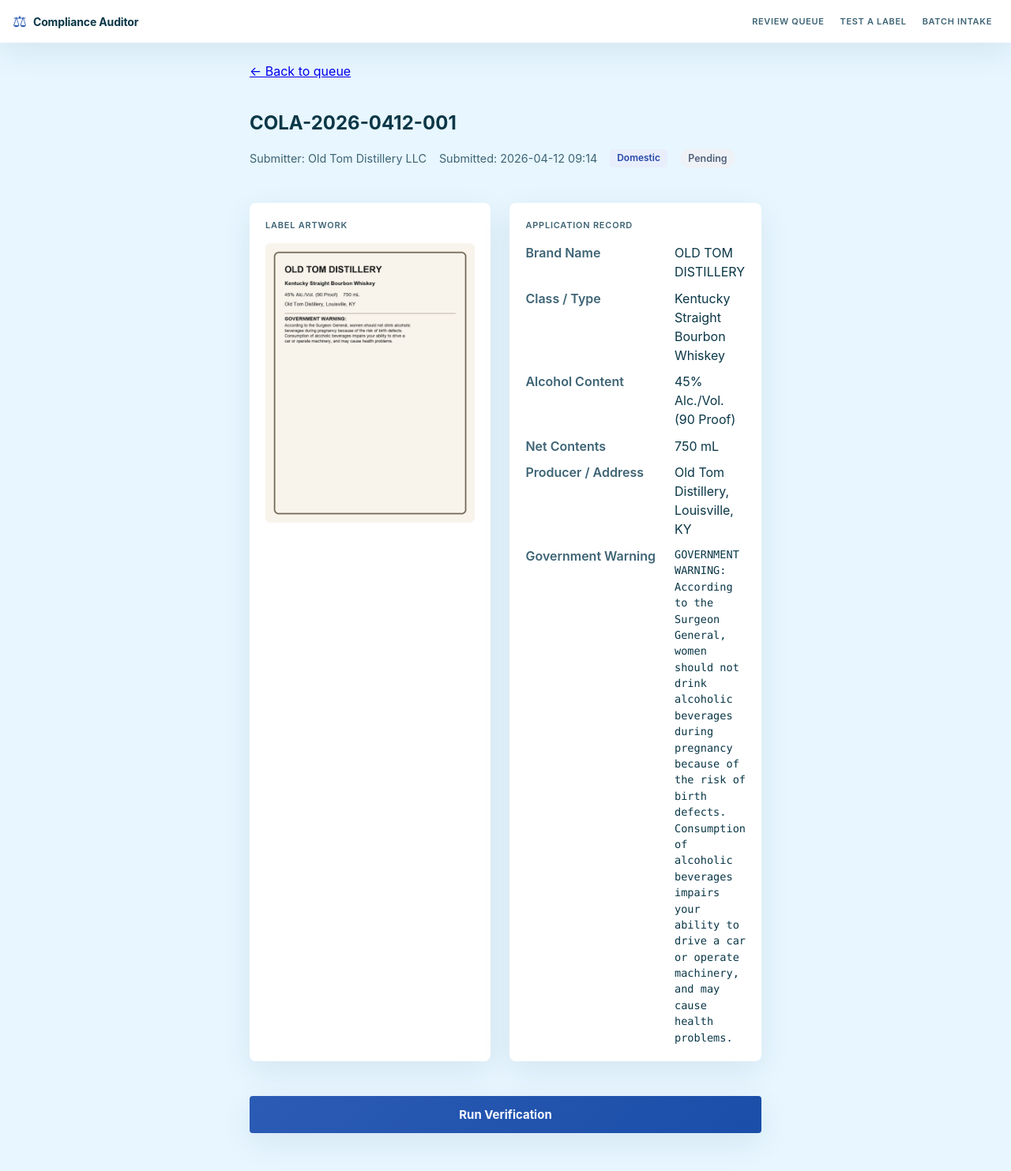
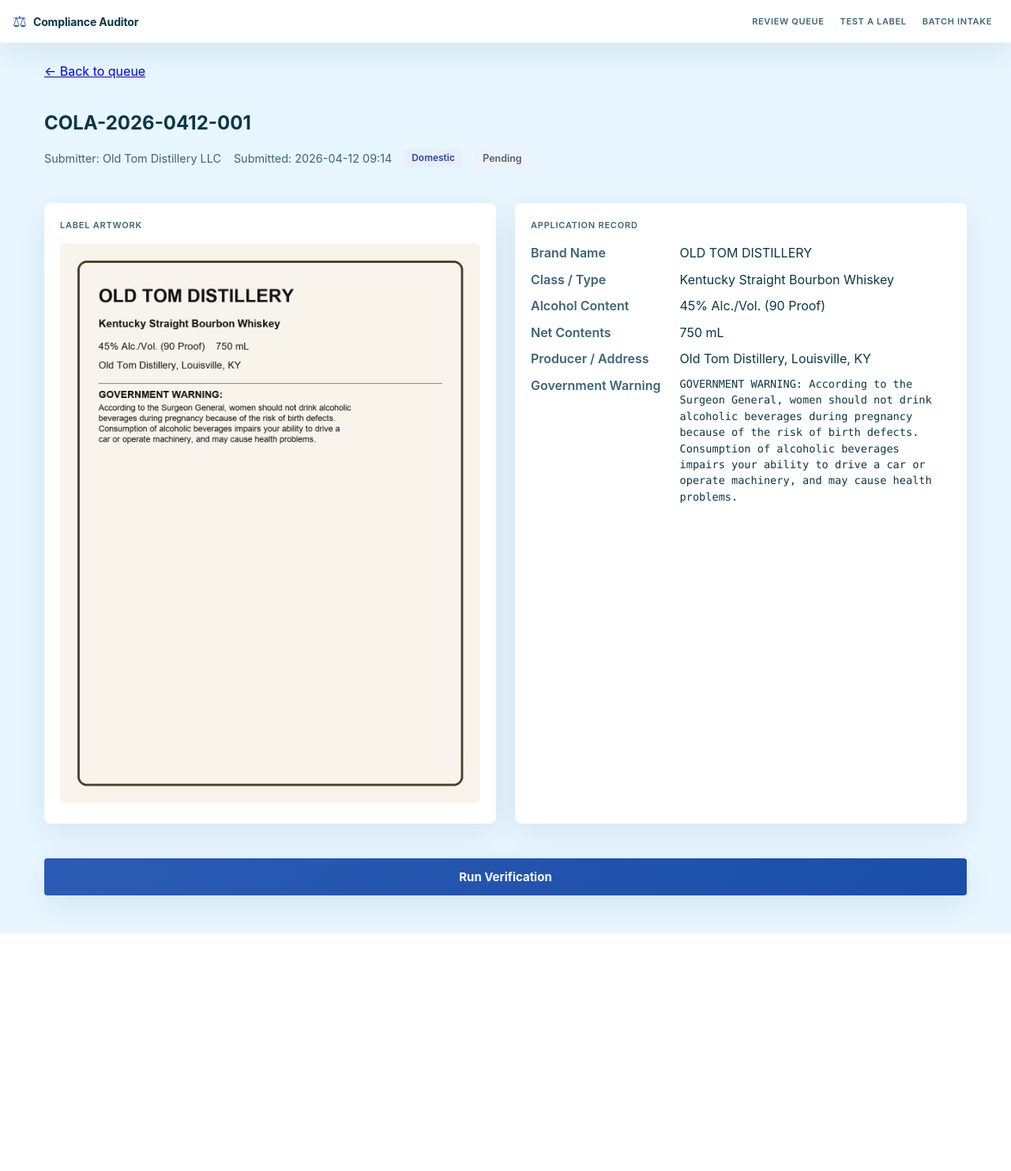
Before and after one commit to ivanma9/TTB_reader, a FastAPI app: page /queue/gs_001 in a window 1280 px wide. Shown: the whole page at 79% size. After the commit the page ends 1182 px from the top, so only its background shows below. Run offline with FastAPI, Linux system fonts and the light colour scheme.

Commit message:
fix: widen queue item detail page — stop wrapping fields into skinny columns
The detail page was still capped by main's narrow default, so on wide screens
the two-column layout (label artwork + application record) had huge empty
margins and field values like 'Kentucky Straight Bourbon Whiskey' wrapped
across four lines in the cramped right column.

- Added `page--queue` body class to queue_item.html so it adopts the same
  wider main as the queue landing.
- Bumped `body.page--queue main` from 1080px → 1200px. The landing table
  benefits too (more breathing room between columns) and the detail page's
  1fr/1fr grid gets cards wide enough that field values stop wrapping.

```diff
--- a/app/static/workbench.css
+++ b/app/static/workbench.css
@@ -762,9 +762,9 @@
 
 /* ── Queue table ─────────────────────────────────────── */
 
-/* Queue page uses a wider main so the table has breathing room.
-   Other pages keep the 680px column. */
-body.page--queue main { max-width: 1080px; }
+/* Queue pages (landing + item detail) use a wider main — the table and the
+   two-column label/record layout both need more horizontal room than /test. */
+body.page--queue main { max-width: 1200px; }
 
 .queue-hint {
   color: var(--on-surface-variant);
--- a/app/templates/queue_item.html
+++ b/app/templates/queue_item.html
@@ -6,7 +6,7 @@
   <title>{{ item.application_id }} — Compliance Auditor</title>
   <link rel="stylesheet" href="/static/workbench.css" />
 </head>
-<body>
+<body class="page--queue">
 
 <header class="app-header">
   <span class="app-icon">⚖</span>
```
